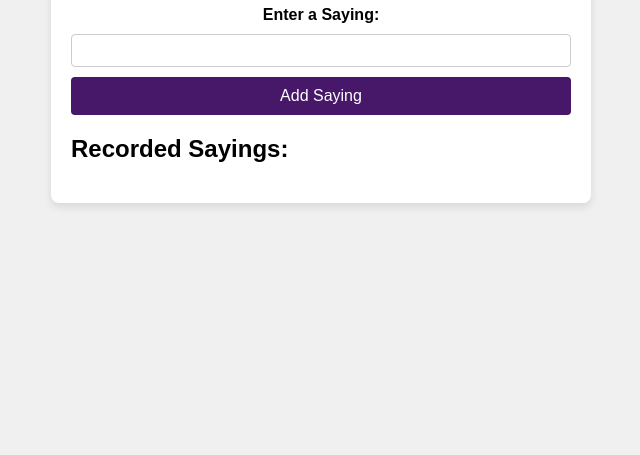
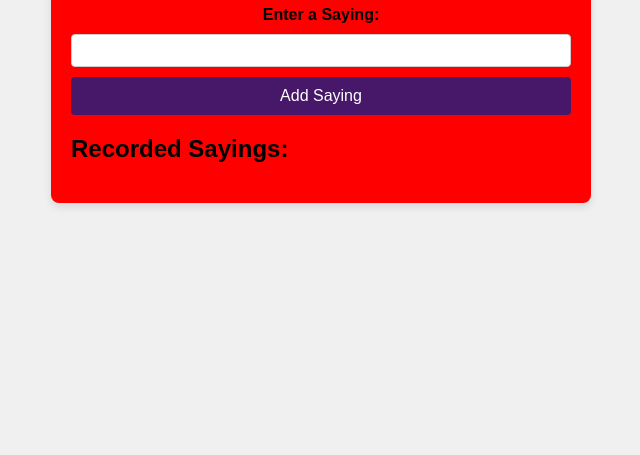
Before and after one commit to nalladina/truisms2, a plain HTML site: page index.html in a window 1280 px wide. Shown: the part 345-800 px from the top of the page, without its empty margins (319-959 px from the left). Drawn offline with Linux system fonts and the light colour scheme.

Commit message:
Update styles.css

```diff
--- a/styles.css
+++ b/styles.css
@@ -12,7 +12,7 @@ body {
 
 /* Container styles */
 .container {
-    background-color: white; /* White background for the container */
+    background-color: red; /* Red background for the container */
     padding: 20px; /* Add padding inside the container */
     border-radius: 8px; /* Rounded corners */
     box-shadow: 0 4px 8px rgba(0, 0, 0, 0.1); /* Soft shadow */
```
